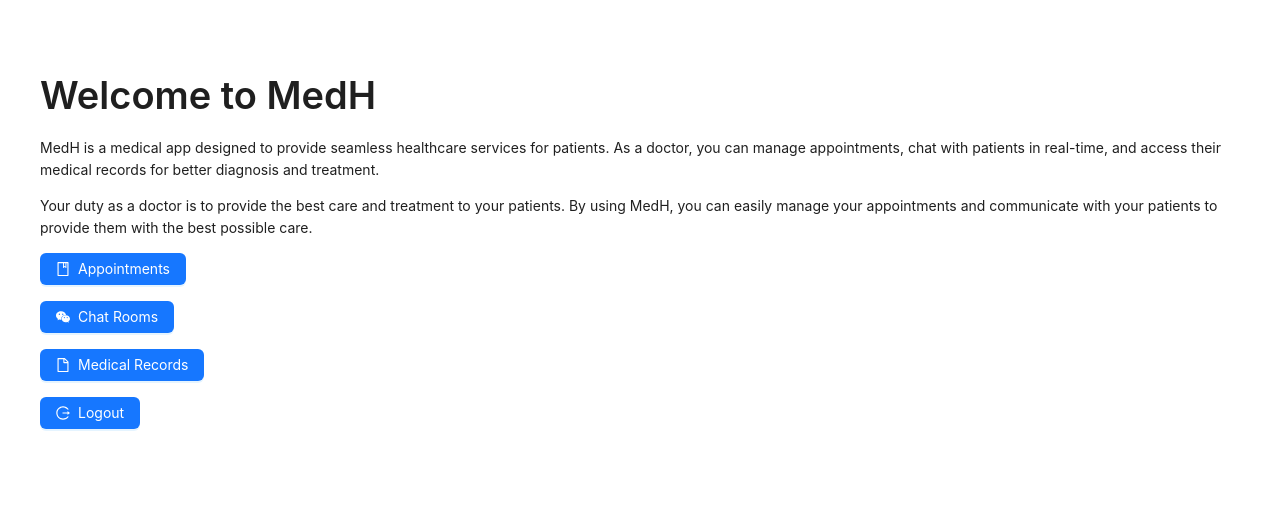
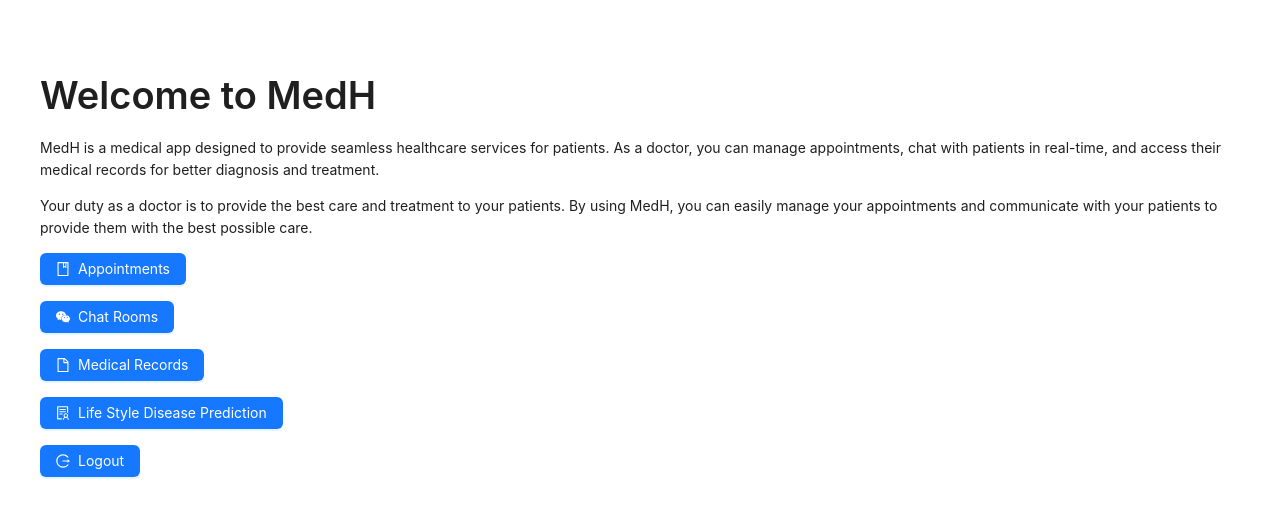
Before and after one commit to sivaprasade/medH, a React (Vite) app: page /doctor-home in a window 1280 px wide. Shown: the top 518 px of the page. Built offline with nearby package versions, Linux system fonts and the light colour scheme.

Commit message:
modified

```diff
--- a/src/Pages/Doctor/DoctorHomePage.jsx
+++ b/src/Pages/Doctor/DoctorHomePage.jsx
@@ -5,6 +5,7 @@ import {
   WechatOutlined,
   FileOutlined,
   LogoutOutlined,
+  SolutionOutlined
 } from "@ant-design/icons";
 import { useNavigate } from "react-router-dom";
 import { logout_doctor } from "../../utils/api";
@@ -50,6 +51,10 @@ const DoctorHomePage = ({ token }) => {
       console.error("Error during logout");
     }
   };
+
+  const handlelifestyledisease = ()=>{
+    navigate("/life-style")
+  }
 
   return (
     <div style={{ padding: "2rem" }}>
@@ -99,6 +104,15 @@ const DoctorHomePage = ({ token }) => {
         <Col span={24}>
           <Button
             type="primary"
+            icon={<SolutionOutlined />}
+            onClick={handlelifestyledisease}
+          >
+            Life Style Disease Prediction
+          </Button>
+          </Col>
+        <Col span={24}>
+          <Button
+            type="primary"
             icon={<LogoutOutlined />}
             onClick={handleLogout}
           >
```
